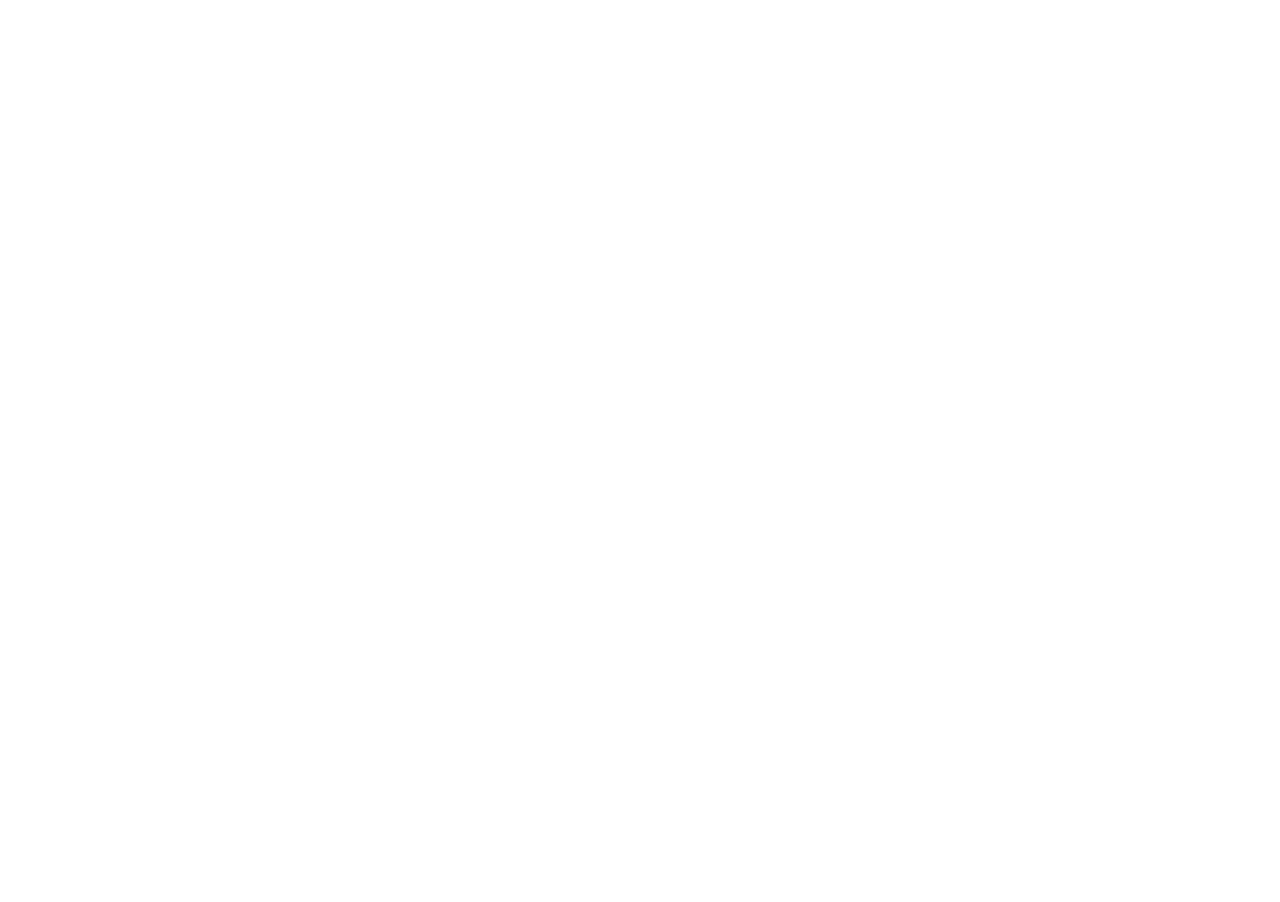
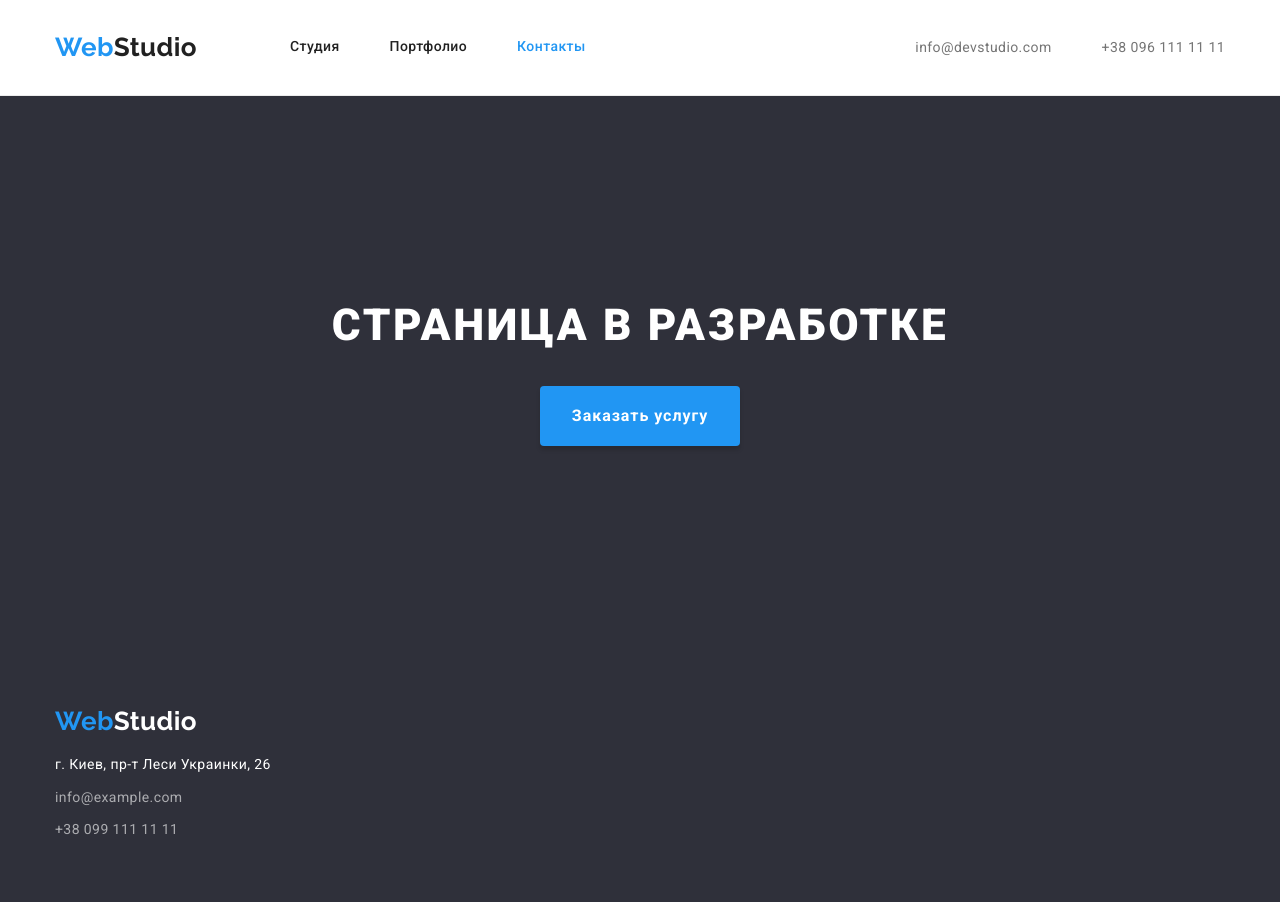
Before and after one commit to chillhaze/goit-markup-hw-03, a plain HTML site: page contacts.html in a window 1280 px wide. Before the commit the page ends 800 px from the top, so only its background shows below. Drawn offline with nearby package versions, Linux system fonts and the light colour scheme.

Commit message:
hw-03 first reassignment

```diff
--- a/contacts.html
+++ b/contacts.html
@@ -3,14 +3,78 @@
   <head>
     <meta charset="UTF-8" />
     <meta name="viewport" content="width=device-width, initial-scale=1.0" />
-    <title>Contacts</title>
+    <title>WebStudio</title>
     <link rel="preconnect" href="https://fonts.gstatic.com" />
     <link
-      href="https://fonts.googleapis.com/css2?family=Raleway:wght@700&family=Roboto:wght@100;400;500;700;900&display=swap"
+      href="https://fonts.googleapis.com/css2?family=Raleway:wght@700&family=Roboto:wght@400;500;700;900&display=swap"
       rel="stylesheet"
+    />
+    <link
+      rel="stylesheet"
+      href="https://cdnjs.cloudflare.com/ajax/libs/modern-normalize/1.0.0/modern-normalize.min.css"
+      integrity="sha512-ISS7cAi1PEhQ8jnbJpJZMd29NlhNj4AWYyLOSp2CE/CsHxTCu+r+t0D2yoJudVrd0/8fTVPUVDzY5Tvli75u/g=="
+      crossorigin="anonymous"
     />
     <link rel="stylesheet" type="text/css" href="./css/common.css" />
     <link rel="stylesheet" type="text/css" href="./css/contacts.css" />
   </head>
-  <body></body>
+  <body>
+    <!-- Header -->
+    <header class="page-header">
+      <div class="container">
+        <nav class="header-nav">
+          <a class="logo" href="./index.html">
+            <span class="logo-accent">Web</span>Studio
+          </a>
+          <ul class="nav-list">
+            <li class="nav-item">
+              <a href="./index.html" class="link">Студия</a>
+            </li>
+
+            <li class="nav-item">
+              <a href="./portfolio.html" class="link">Портфолио</a>
+            </li>
+
+            <li class="nav-item">
+              <a href="./contacts.html" class="link current">Контакты</a>
+            </li>
+          </ul>
+        </nav>
+        <ul class="header-contacts">
+          <li class="contacts-item">
+            <a href="mailto:info@devstudio.com" class="mail">
+              info@devstudio.com
+            </a>
+          </li>
+
+          <li class="contacts-item">
+            <a href="tel:+380961111111" class="tel">+38 096 111 11 11</a>
+          </li>
+        </ul>
+      </div>
+    </header>
+    <!-- Main -->
+    <main>
+      <!-- Welcome Section -->
+      <section class="welcome">
+        <div class="container">
+          <h1 class="welcome-title">Страница в разработке</h1>
+          <a href="" class="order-btn">Заказать услугу</a>
+        </div>
+      </section>
+    </main>
+    <!-- Footer -->
+    <footer class="page-footer">
+      <div class="container">
+        <a class="logo logo-footer" href="./index.html">
+          <span class="logo-accent">Web</span>Studio
+        </a>
+        <address class="footer-address">
+          г. Киев, пр-т Леси Украинки, 26
+          <a href="mailto:info@example.com" class="mail"> info@example.com </a>
+          <a href="tel:+380991111111" class="tel"> +38 099 111 11 11 </a>
+        </address>
+      </div>
+    </footer>
+  </body>
 </html>
--- a/css/common.css
+++ b/css/common.css
@@ -26,6 +26,14 @@ p {
   margin-block-end: 0;
 }
 
+/* ------ Правка 6 - тегуimg задайте свойство display: block.  */
+/* ------ Готово.   */
+img {
+  display: block;
+  max-width: 100%;
+  height: auto;
+}
+
 /* -----Variables----- */
 :root {
   --bg-color-main: #fff;
@@ -41,6 +49,7 @@ p {
   --team-mate-box-shadow: 0px 1px 3px rgba(0, 0, 0, 0.12),
     0px 1px 1px rgba(0, 0, 0, 0.14), 0px 2px 1px rgba(0, 0, 0, 0.2);
   --transparent-links: rgba(255, 255, 255, 0.6);
+  --item-set-gap: 30px;
 }
 
 body {
@@ -95,35 +104,42 @@ body {
 
 /* -----Header styles----- */
 .page-header {
-  font-weight: 500;
-  font-size: 14px;
-  line-height: 1.14;
-
   border-bottom: 1px solid var(--border-color);
-
-  padding: 25px 0;
 }
 
-/* ------ Правка 1 - Сделал, как показывал Репета на уроке  */
+/* ------ Правка 1 - в этом диве нет необходимсти, не перегружайте разметку */
+/* ------ Удалил лишний div. Сделал, как показывал Репета на уроке.   */
 .page-header .container {
   display: flex;
   justify-content: space-between;
   align-items: center;
 }
 
+/* ------ Правка 2 - Ссылкам в хедере задайте вертикальные паддинги, чтобы увеличить активную область.  */
+/* ------ Задал.   */
+.page-header a {
+  padding: 32px 0;
+}
+
 .header-nav {
   display: flex;
   justify-content: space-between;
   align-items: center;
+
+  font-weight: 500;
+  font-size: 14px;
+  line-height: 1.14;
 }
 
 .nav-list {
   display: flex;
   justify-content: space-between;
-  margin-left: 40px;
+  margin-left: 93px;
 }
 
-.nav-item {
+/* ------ Правка 3 - правильным решением будет обнулить у первого ли левый марджин, и увеличить левый марджин списка.  */
+/* ------ Готово.   */
+.nav-item:not(:first-child) {
   margin-left: 50px;
 }
 
@@ -131,8 +147,6 @@ body {
   color: var(--font-color-secondary);
 
   display: flex;
-  justify-content: space-between;
-  align-items: center;
 }
 
 .contacts-item:nth-child(2) {
--- a/css/contacts.css
+++ b/css/contacts.css
@@ -0,0 +1,38 @@
+/* -----Welcome styles----- */
+.welcome {
+  text-align: center;
+
+  background-color: var(--bg-color-dark);
+
+  padding: 200px 0;
+}
+
+.welcome-title {
+  font-weight: 900;
+  font-size: 44px;
+  line-height: 1.36;
+
+  letter-spacing: 0.06em;
+  text-transform: uppercase;
+
+  color: var(--font-color-white);
+}
+
+.order-btn {
+  display: inline-block;
+  padding: 15px 32px;
+  margin: 30px 0 0;
+
+  font-weight: 700;
+  font-size: 16px;
+  line-height: 1.87;
+
+  text-align: center;
+  letter-spacing: 0.06em;
+
+  color: var(--font-color-white);
+  background-color: var(--accent-color);
+
+  box-shadow: 0px 4px 4px var(--btn-boxshadow-color);
+  border-radius: 4px;
+}
--- a/css/main.css
+++ b/css/main.css
@@ -16,11 +16,13 @@
   text-transform: uppercase;
 
   color: var(--font-color-white);
-
-  margin: 0 0 40px;
 }
 
 .order-btn {
+  display: inline-block;
+  padding: 15px 32px;
+  margin: 30px 0 0;
+
   font-weight: 700;
   font-size: 16px;
   line-height: 1.87;
@@ -33,19 +35,28 @@
 
   box-shadow: 0px 4px 4px var(--btn-boxshadow-color);
   border-radius: 4px;
-
-  padding: 15px 32px;
 }
 
 /* -----Advantages styles----- */
+
+/* ------ Правка 4 - паддинги должны быть 94рх и задать их секции.  */
+/* ------ Готово.   */
+.advantages {
+  padding: 94px 0;
+}
+
 .advantages-list {
   display: flex;
-  justify-content: space-between;
-  padding: 90px 0;
 }
 
+/* ------ Правка 5 - вместо этого свойства отрегулируйте отступы между ли с помощью марджинов.  */
+/* ------ Готово.   */
 .advantages-item {
   max-width: 270px;
+}
+
+.advantages-item:not(:first-child) {
+  margin-left: var(--item-set-gap);
 }
 
 .advantages-item-title {
@@ -64,7 +75,7 @@
 
 /* -----Visuals styles----- */
 .visuals {
-  padding-bottom: 90px;
+  padding-bottom: 94px;
 }
 
 .visuals-title {
@@ -77,15 +88,20 @@
 
 .visuals-list {
   display: flex;
-  justify-content: space-between;
-  margin: 50px 0 0;
+  flex-wrap: wrap;
+  margin-top: 50px;
+  margin-left: calc(-1 * var(--item-set-gap));
+}
+.visuals-item {
+  flex-basis: calc(100% / 3 - var(--item-set-gap));
+  margin-left: var(--item-set-gap);
 }
 
 /* -----Team styles----- */
 .team {
   background-color: var(--bg-color-secondary);
 
-  padding: 90px 0;
+  padding: 94px 0;
 }
 
 .team-title {
@@ -96,14 +112,23 @@
   text-align: center;
 }
 
+/* ------ Правка 5 - вместо этого свойства отрегулируйте отступы между ли с помощью марджинов.  */
+/* ------ Готово.   */
 .team-list {
   margin-top: 50px;
 
   display: flex;
-  justify-content: space-between;
+  flex-wrap: wrap;
+  margin-left: calc(-1 * var(--item-set-gap));
 }
 
+/* ------ Правка 7 - задайте элементам ширину, не полагайтесь лишь на размер изображения.  */
+/* ------ Готово.   */
 .team-mate {
+  flex-basis: calc(100% / 4 - var(--item-set-gap));
+  margin-left: var(--item-set-gap);
+  max-width: 270px;
+
   text-align: center;
   font-size: 16px;
   line-height: 1.18;
@@ -114,13 +139,18 @@
   border-radius: 0px 0px 4px 4px;
 }
 
+/* ------ Правка 8 - оберните в див, которому задайте паддинги со всех сторон.  */
+/* ------ Готово.   */
+/* ------ не совсем понятно какой падинг задавать слева и справа ------???????*/
+.team-mate-text {
+  padding: 30px;
+}
+
 .team-mate-name {
-  margin-top: 30px;
-
   font-weight: 500;
 }
 
 .team-mate-position {
-  margin: 10px 0 30px;
+  margin-top: 10px;
   color: var(--font-color-secondary);
 }
```
Also changed, not shown: css/portfolio.css (+17 -12 lines), index.html (+19 -1 lines), portfolio.html (+25 -12 lines).
